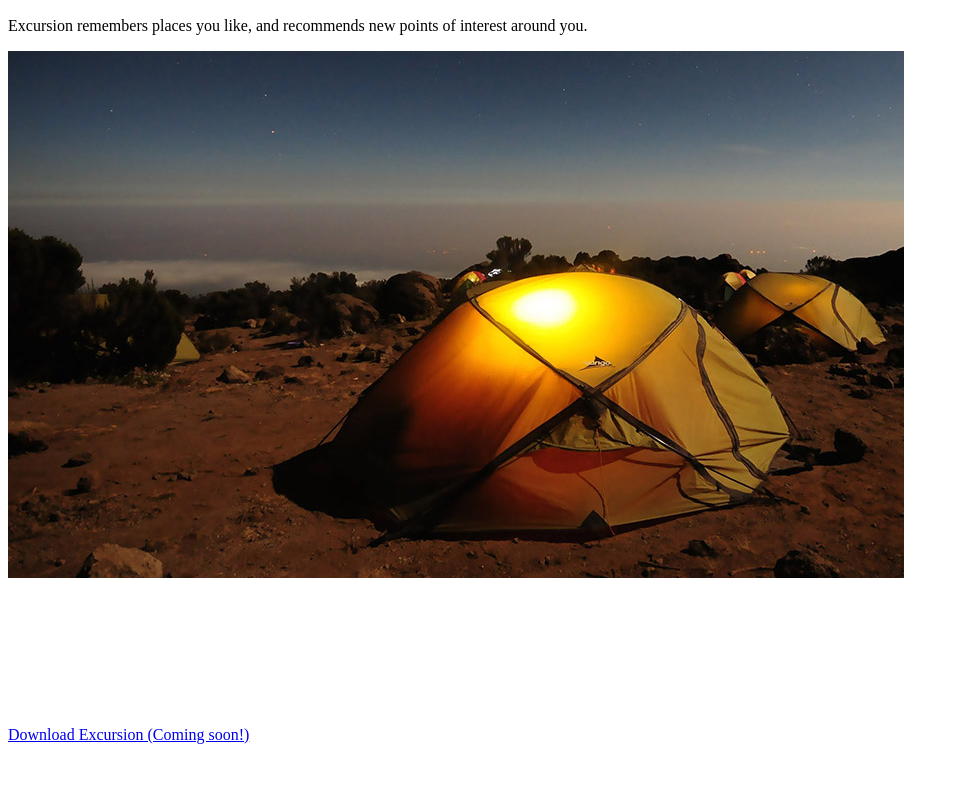
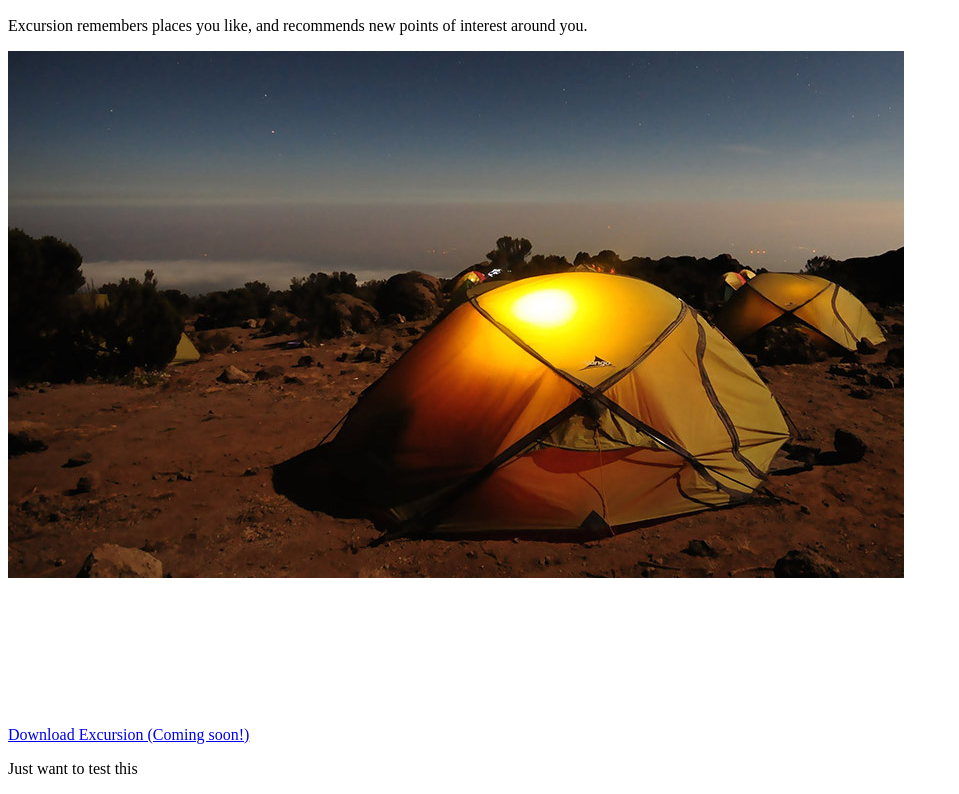
Before and after one commit to andystone40/excursion, a plain HTML site: page index.html in a window 1280 px wide. Shown: the part 318-1112 px from the top of the page, without its empty margins (0-959 px from the left). Before the commit the page ends 1070 px from the top, so only its background shows below. Drawn offline with Linux system fonts and the light colour scheme.

Commit message:
Just testing to learn here.

```diff
--- a/index.html
+++ b/index.html
@@ -12,5 +12,6 @@
   <p><img src="./resources/images/Landscape image.jpg" alt=""></p>
   <p><img src="./resources/images/Cellphone icon.png" alt=""></p>
   <a href="index.html" class="downloadLink">Download Excursion (Coming soon!)</a>
+  <p>Just want to test this</p>
 </body>
 </html>
```
